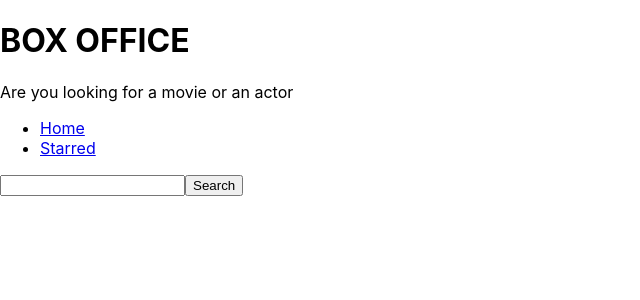
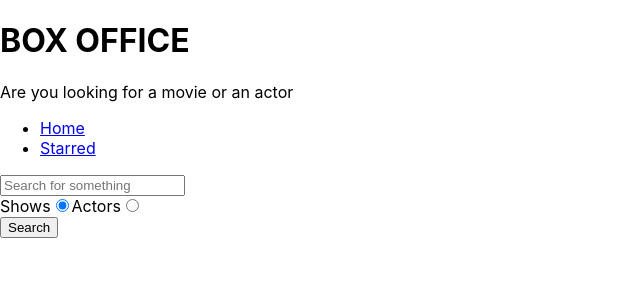
Before and after one commit to Ayumilan/box-office, a React (Create React App) app: page / in a window 1280 px wide. Shown: the top 300 px of the page, without its empty margins (0-640 px from the left). Built offline with nearby package versions, Linux system fonts and the light colour scheme.

Commit message:
added search option

```diff
--- a/src/pages/Home.jsx
+++ b/src/pages/Home.jsx
@@ -6,11 +6,14 @@
 const Home = () => {
   const [input, setInput ] = useState('');
   const [results, setResults] = useState(null);
+  const [searchOption, setSearchOption] = useState('shows');
+
+  const isShowSearch = searchOption === 'shows';
 
 
   const onSearch = () => {
 
-    apiGet(`/search/shows?q=${ input }`).then(result => {
+    apiGet(`/search/${searchOption}?q=${ input }`).then(result => {
       setResults(result);
     });
 
@@ -24,6 +27,9 @@
       onSearch()
     }
   };
+  const onRadioChange = (ev) => {
+    setSearchOption(ev.target.value)
+  }
 
   const renderResults = () => {
     if(results && results.length === 0) {
@@ -31,7 +37,9 @@
 
     }
     if(results && results.length > 0) {
-      return <div>{results.map(  (item) => <div key={item.show.id}>{item.show.name}</div> )}</div>
+      return results[0].show ?
+      results.map(  (item) => <div key={item.show.id}>{item.show.name}</div> ) :
+      results.map(  (item) => <div key={item.person.id}>{item.person.name}</div> )
 
     }
     return null;
@@ -40,7 +48,17 @@
 
   return (
     <MainPageLayout>
-      <input type="text" onChange={onInputChange} onKeyDown={onKeyDown} value={input} />
+      <input type="text" placeholder='Search for something' onChange={onInputChange} onKeyDown={onKeyDown} value={input} />
+      <div>
+        <label htmlFor='shows-search'>
+          Shows
+          <input id='shows-search' type="radio" value='shows' checked={isShowSearch} onChange={onRadioChange} />
+        </label>
+        <label htmlFor='actors-search'>
+          Actors
+          <input id='actors-search' type="radio" value='people' checked={!isShowSearch} onChange={onRadioChange} />
+        </label>
+      </div>
       <button type='button' onClick={onSearch}>Search</button>
       {renderResults()}
     </MainPageLayout>
```
